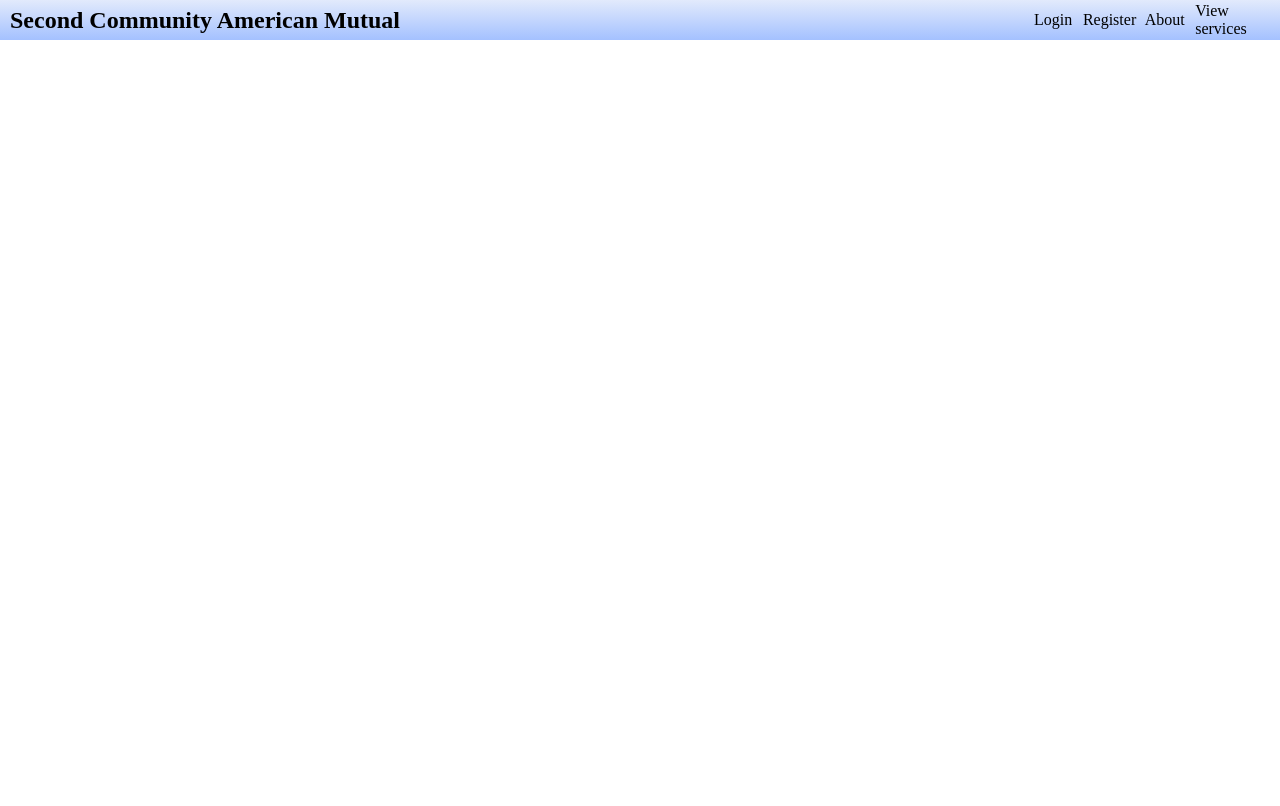
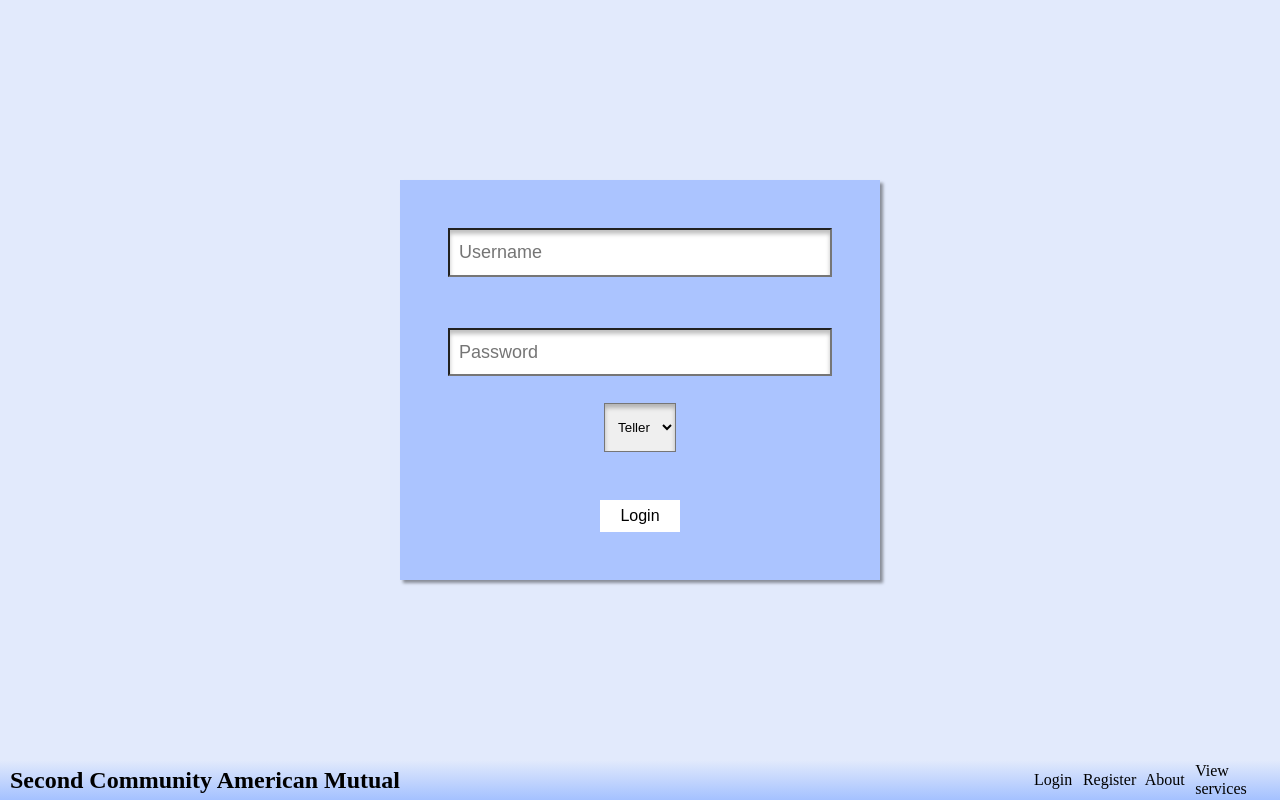
Before and after one commit to mbatista4/second-community-america-mutual-frontend, a React (Create React App) app: page /w/login in a window 1280 px wide. Built offline with nearby package versions, Linux system fonts and the light colour scheme.

Commit message:
added LogginContext

```diff
--- a/src/App.js
+++ b/src/App.js
@@ -1,16 +1,18 @@
-import React, { useState, useEffect } from 'react'
+import React, {useEffect } from 'react'
 import { BrowserRouter as Router, Route, Switch } from 'react-router-dom'
 import LandingPage from './Components/LandingPage/LandingPage'
 import LoginPage from './Components/LoginPage/LoginPage';
 import Overview from './Components/Overview';
 import Navbar from './Components/Navbar';
 import RegisterPage from './Components/RegisterPage/RegisterPage';
+import WorkerLogin from './Components/WorkerLogin/WorkerLogin';
 import "./CSS/App.css"
+import {useLoggedInUpdate } from './Context/LoggedContext';
 
 
 export default function App() {
 
-  const [isLoggedIn,setLoggedIn] = useState(false);
+  const setLoggedIn = useLoggedInUpdate();
 
   useEffect(() => {
 
@@ -26,10 +28,11 @@ export default function App() {
 
   return (
     <div>
+
       <Router>
       <Switch>
         <Route exact path="/">
-          <LandingPage setLoggedIn={setLoggedIn} />
+          <LandingPage />
         </Route>
         <Route exact path="/login">
           <LoginPage setLoggedIn={setLoggedIn} />
@@ -40,8 +43,14 @@ export default function App() {
         <Route exact path="/register">
           <RegisterPage />
         </Route>
+        <Route exact path="/w/login">
+          <WorkerLogin/>
+        </Route>
+        <Route exact path="/w/home">
+         <Overview/>
+        </Route>
       </Switch>
-      <Navbar isLoggedIn={isLoggedIn} setLoggedIn={setLoggedIn} />
+      <Navbar/>
     </Router>
     </div>
   )
--- a/src/Components/LandingPage/LandingPage.jsx
+++ b/src/Components/LandingPage/LandingPage.jsx
@@ -1,11 +1,13 @@
 import React, {useEffect} from 'react';
 import { useHistory } from 'react-router';
+import { useLoggedInUpdate } from '../../Context/LoggedContext';
 import LogInForm from '../LogInForm';
 
 
 
-export default function LandingPage({setLoggedIn}) {
+export default function LandingPage() {
     const history = useHistory();
+    const setLoggedIn = useLoggedInUpdate();
 
     useEffect(() => {
         const token= localStorage.getItem("token");
@@ -19,7 +21,7 @@ export default function LandingPage({setLoggedIn}) {
     return (
         <div className="landing-page">
             <div className="login-landing">
-            <LogInForm setLoggedIn={setLoggedIn} />
+            <LogInForm />
             </div>
             <div className="landing-content">
                 <div className="landing-top">
--- a/src/Components/LogInForm.jsx
+++ b/src/Components/LogInForm.jsx
@@ -1,24 +1,19 @@
-import React, {useState, useEffect} from 'react'
+import React, {useState} from 'react'
 import {useHistory} from 'react-router-dom'
 import axios from 'axios';
+import {useLoggedInUpdate } from '../Context/LoggedContext';
 import "../CSS/loginForm.css"
 
 
-export default function LogInForm({setLoggedIn}) {
+export default function LogInForm() {
     const history = useHistory();
+    const setLoggedIn = useLoggedInUpdate();
     const [errorMsg, setErrorMsg] = useState("");
     const [loginData, setLoginData] = useState({
         userId: "",
         password: ""
     });
 
-    useEffect(() => {
-        const token= localStorage.getItem("token");
-        if(token && token.length > 1) {
-            setLoggedIn(true);
-            history.push("/overview");
-        }
-    }, []);
     const handleLoginChange = (e) => {
         e.preventDefault();
         const fieldName = e.target.getAttribute("name");
--- a/src/Components/Navbar.jsx
+++ b/src/Components/Navbar.jsx
@@ -1,10 +1,14 @@
 import React from 'react';
 import { useHistory, withRouter } from 'react-router-dom';
+import axios from 'axios';
+import { useLogged, useLoggedInUpdate } from '../Context/LoggedContext';
 import '../CSS/navbar.css';
 
- function Navbar({isLoggedIn, setLoggedIn}) {
+ function Navbar() {
 
     const history = useHistory();
+    const isLoggedIn = useLogged();
+    const setLoggedIn = useLoggedInUpdate();
 
     const LoggedIn = () =>{
 
@@ -27,7 +31,16 @@ import '../CSS/navbar.css';
     const Logout = () => {
         setLoggedIn(false);
         console.log(isLoggedIn);
+        let token = localStorage.getItem('token');
         localStorage.removeItem('token');
+
+        axios.post(`${process.env.REACT_APP_API_URL}/teller/logout`,null,{headers: { 'x-auth-token': token}})
+            .then((res) => {
+                console.log(res);
+            }).catch((error) => {
+                console.log(error.response.data.msg);
+            });
+
         history.push('/');
     }
 
--- /dev/null
+++ b/src/Components/WorkerLogin/WorkerLogin.jsx
@@ -0,0 +1,63 @@
+import React, {useEffect, useState} from 'react';
+import { useHistory } from 'react-router';
+import axios from 'axios';
+import {useLoggedInUpdate } from '../../Context/LoggedContext';
+import './WorkerLoginStyle.css';
+
+export default function WorkerLogin() {
+
+    const history = useHistory();
+    const [userId,setUserId] = useState('');
+    const [password,setPassword] = useState('');
+    const [workerType,setWorkerType] = useState('teller');
+    const [errorMsg, setErrorMsg] = useState('');
+    const setLoggedIn = useLoggedInUpdate();
+
+    const handleSubmit = async(e) =>{
+        e.preventDefault();
+        console.log(e.target[0].value);
+        console.log(e.target[1].value);
+        console.log(e.target[2].value);
+        setErrorMsg('');
+        setUserId(e.target[0].value);
+        setPassword(e.target[1].value);
+        setWorkerType(e.target[2].value);
+        axios.post(`${process.env.REACT_APP_API_URL}/${workerType}/login`,{
+            userId,
+            password,
+        }).then((res)=>{
+            console.log(res);
+            localStorage.setItem('token',res.data);
+            setLoggedIn(true);
+            history.push('/w/home');
+        }).catch((error)=>{
+            console.log(error.response.data.msg);
+            setErrorMsg(error.response.data.msg);
+        })
+
+        }
+
+    useEffect(() => {
+        const token= localStorage.getItem("token");
+        if(token && token.length > 1) {
+            history.push("/w/login");
+        }
+    }, []);
+
+    return (
+        <div className="wrapper">
+            <form className="login-page" onSubmit={handleSubmit} >
+            <p className="error-message" >{errorMsg}</p>
+                <input className="input-box-login" name="userId" type="text" required placeholder="Username" onChange={(e) => setUserId(e.target.value)} />
+                <input className="input-box-login" name="password" type="password" required minLength={8} placeholder="Password" onChange={(e) => setPassword(e.target.value)} />
+                <select name="workerType" id="type" onChange={(e) => setWorkerType(e.target.value)} >
+                    <option value="teller" defaultValue >Teller</option>
+                    <option value="admin">Admin</option>
+                </select>
+                <div className="btn-box">
+                <button type="submit" className="login-btn">Login</button>
+                </div>
+            </form>
+        </div>
+    )
+}
--- /dev/null
+++ b/src/Components/WorkerLogin/WorkerLoginStyle.css
@@ -0,0 +1,65 @@
+.wrapper {
+    display: flex;
+    height: 95vh;
+    background-color: #e2eafc;
+}
+
+.login-page {
+    display: flex;
+    flex-direction: column;
+    margin: auto;
+    width: 30em;
+    height: 25em;
+    background-color: #abc4ff;
+    box-shadow: 3px 3px 3px rgba(0, 0, 0, .4);
+}
+
+.error-message {
+    color: red;
+}
+
+.input-box-login {
+    display: flex;
+    flex-direction: column;
+    margin-left: 10%;
+    margin-top: 10%;
+    width: 80%;
+    height: 13%;
+    font-size: large;
+    padding-left: .5em;
+    box-shadow: inset 0px 4px 4px rgba(0, 0, 0, .25);
+}
+
+select {
+    height: 13%;
+    width: 15%;
+    margin: auto;
+    margin-top: 5%;
+    text-align: center;
+    box-shadow: inset 0px 4px 4px rgba(0, 0, 0, .25);
+}
+
+
+
+
+.btn-box {
+    display: flex;
+    flex-direction: column;
+    margin: 10%;
+    align-items: center;
+}
+
+.login-btn {
+    width: 5em;
+    height: 2em;
+    background-color: white;
+    border: none;
+    color: black;
+    font-size: 16px;
+    align-content: center;
+}
+
+.login-btn:hover,select:hover {
+    cursor: pointer;
+    background-color: rgba(231, 231, 231, 0.945);
+}
--- /dev/null
+++ b/src/Context/LoggedContext.js
@@ -0,0 +1,26 @@
+import React, {useContext, useState, createContext} from "react";
+
+const LoggedInContext = createContext();
+const LoggedInUpdateContext = createContext();
+
+export function useLogged() {
+    return useContext(LoggedInContext);
+}
+
+
+export function useLoggedInUpdate() {
+    return useContext(LoggedInUpdateContext);
+}
+
+export function LoggedProvider({children})  {
+    const [isLoggedIn,setLoggedIn] = useState(false);
+
+    return(
+        <LoggedInContext.Provider value={isLoggedIn}>
+            <LoggedInUpdateContext.Provider value={setLoggedIn}>
+                {children}
+            </LoggedInUpdateContext.Provider>
+        </LoggedInContext.Provider>
+    )
+
+}
--- a/src/index.js
+++ b/src/index.js
@@ -2,10 +2,13 @@ import React from 'react';
 import ReactDOM from 'react-dom';
 import './CSS/index.css';
 import App from './App';
+import {LoggedProvider} from './Context/LoggedContext'
 
 ReactDOM.render(
   <React.StrictMode>
-    <App />
+    <LoggedProvider>
+      <App />
+    </LoggedProvider>
   </React.StrictMode>,
   document.getElementById('root')
 );
```
